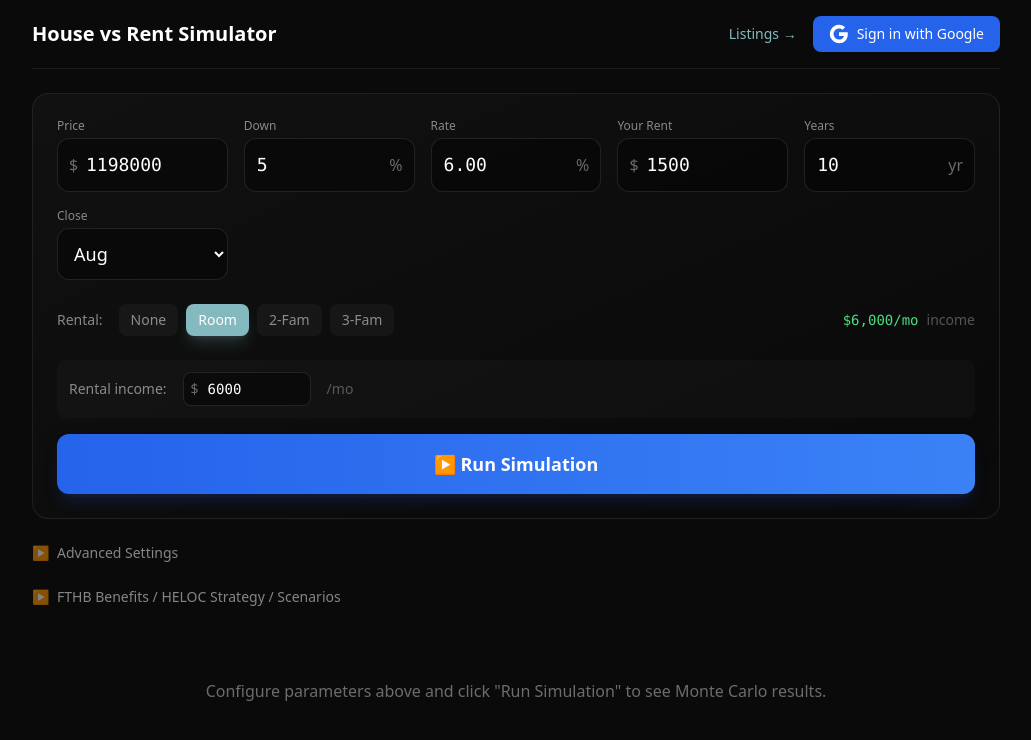
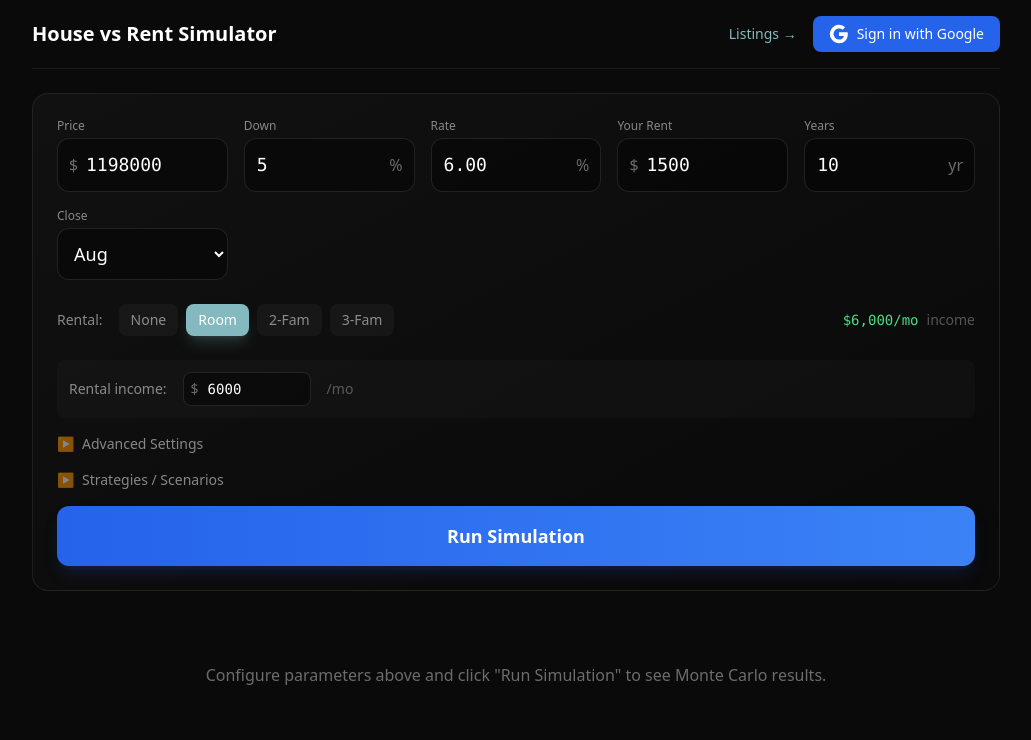
Before and after one commit to Ayaan-P/house-sim, a Next.js app: page / in a window 1280 px wide. Shown: the top 740 px of the page, without its empty margins (124-1155 px from the left). Built offline with nearby package versions, Linux system fonts and the light colour scheme.

Commit message:
fix: reorganize UI - settings before run button, remove emojis
- Advanced Settings and Strategies sections now ABOVE Run button
- Removed emoji icons (MD/CSV instead of 📄/📊)
- Cleaner section names (Strategies / Scenarios)
- Fixed div nesting issues

```diff
--- a/app/page.tsx
+++ b/app/page.tsx
@@ -558,7 +558,7 @@ Primary Residence Exemption,$250k/$500k,Section 121
   }
 
   return (
-    <Section title="🧮 How The Math Works">
+    <Section title="How The Math Works">
       <div className="flex gap-2">
         <button
           onClick={() => setIsExpanded(!isExpanded)}
@@ -582,7 +582,7 @@ Primary Residence Exemption,$250k/$500k,Section 121
           className="px-4 py-2 bg-blue-600 hover:bg-blue-700 text-white rounded-xl border border-blue-500 transition-colors flex items-center gap-2"
           title="Export calculations as Markdown"
         >
-          <span>📄</span>
+          <span>MD</span>
           <span className="hidden sm:inline">MD</span>
         </button>
         <button
@@ -590,7 +590,7 @@ Primary Residence Exemption,$250k/$500k,Section 121
           className="px-4 py-2 bg-green-600 hover:bg-green-700 text-white rounded-xl border border-green-500 transition-colors flex items-center gap-2"
           title="Export as CSV with formulas for Google Sheets"
         >
-          <span>📊</span>
+          <span>CSV</span>
           <span className="hidden sm:inline">Sheets</span>
         </button>
       </div>
@@ -1464,32 +1464,8 @@ function HousePageInner() {
           </div>
         )}
 
-        {/* Run Button */}
-        <button
-          onClick={runSim}
-          disabled={isRunning}
-          className="w-full py-3 sm:py-4 bg-gradient-to-r from-blue-600 to-blue-500 hover:from-blue-500 hover:to-blue-400
-                     disabled:from-gray-700 disabled:to-gray-600 disabled:cursor-not-allowed
-                     rounded-xl text-white font-bold text-base sm:text-lg shadow-lg shadow-blue-900/30
-                     transition-all duration-200 hover:shadow-blue-900/50
-                     flex items-center justify-center gap-2 sm:gap-3"
-        >
-          {isRunning ? (
-            <>
-              <svg className="animate-spin h-5 w-5" viewBox="0 0 24 24">
-                <circle className="opacity-25" cx="12" cy="12" r="10" stroke="currentColor" strokeWidth="4" fill="none" />
-                <path className="opacity-75" fill="currentColor" d="M4 12a8 8 0 018-8V0C5.373 0 0 5.373 0 12h4zm2 5.291A7.962 7.962 0 014 12H0c0 3.042 1.135 5.824 3 7.938l3-2.647z" />
-              </svg>
-              Running {inputs.numSimulations.toLocaleString()} simulations...
-            </>
-          ) : (
-            <>▶ Run Simulation</>
-          )}
-        </button>
-      </div>
-
         {/* ===== ADVANCED SETTINGS (Collapsible) ===== */}
-      <div className="mb-6">
+        <div className="mb-4">
           <button
             onClick={() => setShowAdvanced(!showAdvanced)}
             className="flex items-center gap-2 text-white/50 hover:text-white/70 text-sm transition-colors"
@@ -1518,13 +1494,13 @@ function HousePageInner() {
         </div>
 
         {/* ===== STRATEGIES (Collapsible) ===== */}
-      <div className="mb-6">
+        <div className="mb-4">
           <button
             onClick={() => setShowStrategies(!showStrategies)}
             className="flex items-center gap-2 text-white/50 hover:text-white/70 text-sm transition-colors"
           >
             <span className={`transform transition-transform ${showStrategies ? 'rotate-90' : ''}`}>▶</span>
-          FTHB Benefits / HELOC Strategy / Scenarios
+            Strategies / Scenarios
           </button>
 
         {showStrategies && (
@@ -1684,6 +1660,30 @@ function HousePageInner() {
             </div>
           </div>
         )}
+        </div>
+
+        {/* Run Button */}
+        <button
+          onClick={runSim}
+          disabled={isRunning}
+          className="w-full py-3 sm:py-4 bg-gradient-to-r from-blue-600 to-blue-500 hover:from-blue-500 hover:to-blue-400
+                     disabled:from-gray-700 disabled:to-gray-600 disabled:cursor-not-allowed
+                     rounded-xl text-white font-bold text-base sm:text-lg shadow-lg shadow-blue-900/30
+                     transition-all duration-200 hover:shadow-blue-900/50
+                     flex items-center justify-center gap-2 sm:gap-3"
+        >
+          {isRunning ? (
+            <>
+              <svg className="animate-spin h-5 w-5" viewBox="0 0 24 24">
+                <circle className="opacity-25" cx="12" cy="12" r="10" stroke="currentColor" strokeWidth="4" fill="none" />
+                <path className="opacity-75" fill="currentColor" d="M4 12a8 8 0 018-8V0C5.373 0 0 5.373 0 12h4zm2 5.291A7.962 7.962 0 014 12H0c0 3.042 1.135 5.824 3 7.938l3-2.647z" />
+              </svg>
+              Running {inputs.numSimulations.toLocaleString()} simulations...
+            </>
+          ) : (
+            <>Run Simulation</>
+          )}
+        </button>
       </div>
 
       {/* Results */}
```
Also changed, not shown: 1 other file (tests, documents, lock files or other folders). Lines whose indentation alone changed are shown as unchanged.
